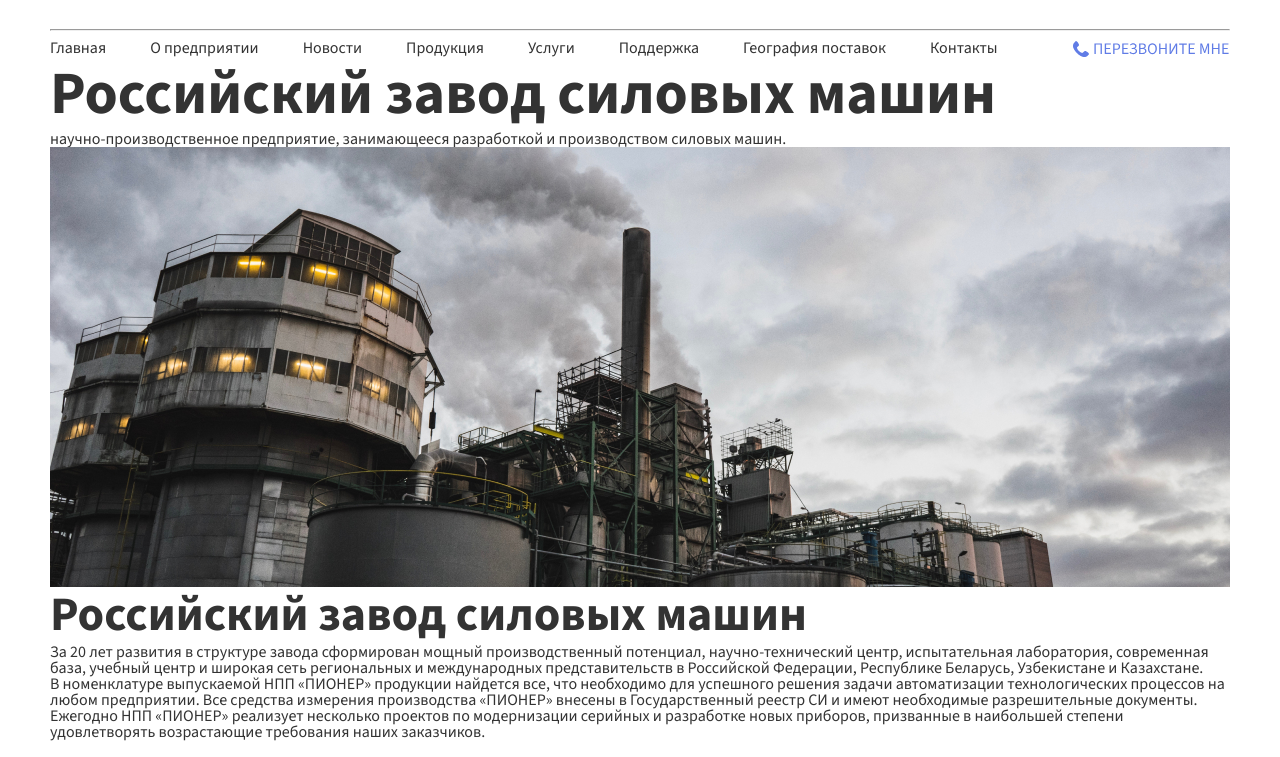
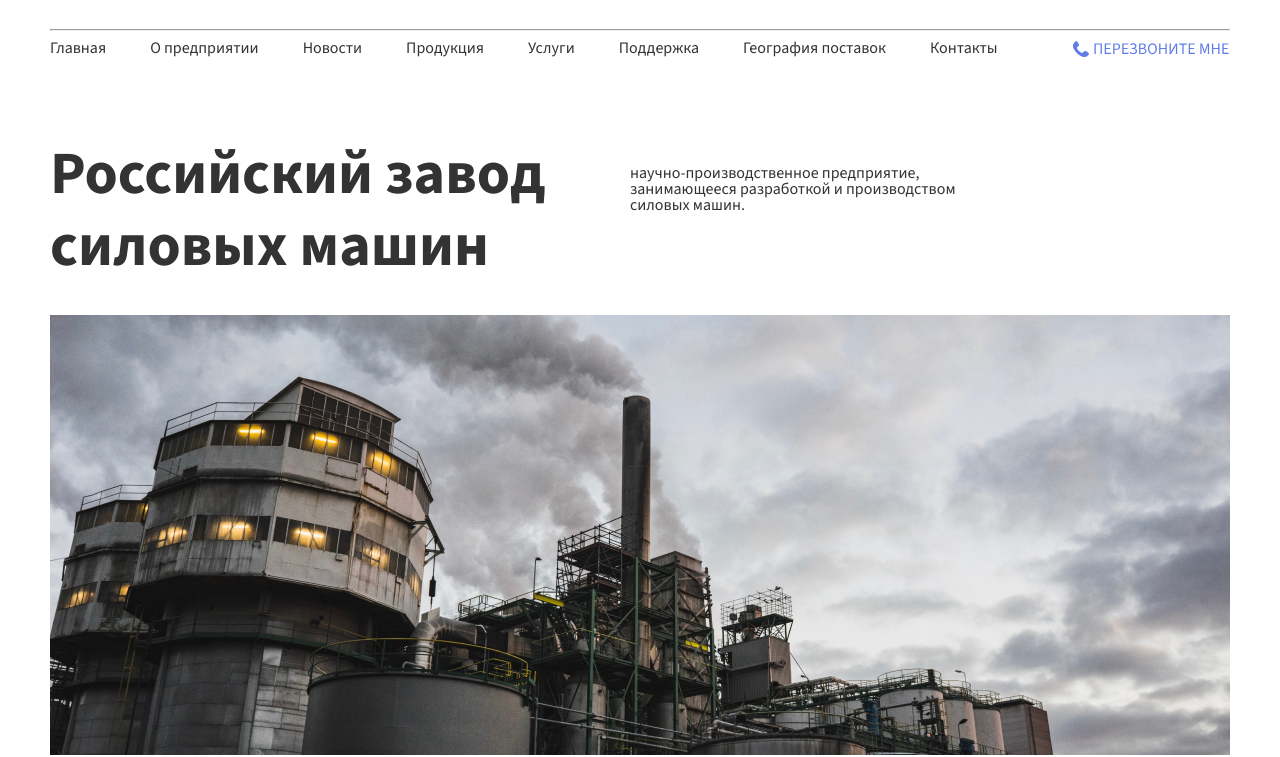
Before and after one commit to kamilories/verstka-pioner, a plain HTML site: page index.html in a window 1280 px wide. Shown: the part 48-805 px from the top of the page. Drawn offline with Linux system fonts and the light colour scheme.

Commit message:
закончена верстка блока hero

```diff
--- a/css/style.css
+++ b/css/style.css
@@ -118,12 +118,14 @@
     font-weight: 700;
     line-height: 72px;
     text-align: left;
+    max-width: 580px;
   }
   .second_title{
       font-size: 48px;
       font-weight: 700;
       line-height: 57.6px;
       text-align: left;
+      padding-bottom: 32px;
   }
   /* main text прописан в body */
   /* .main_text{
@@ -138,3 +140,23 @@
     text-align: right;
     color: #333333;
   }
+  .hero_main_text{
+    max-width: 379px;
+    padding-top: 26px;
+  }
+  .text_hero{
+    display: flex;
+    flex-wrap: wrap;
+    padding-bottom: 32px;
+  }
+  .hero,.about{
+    padding-top: 80px;
+  }
+  .about-texts{
+    display:flex;
+    flex-wrap: wrap;
+
+  }
+  .about-text{
+    max-width: 580px;
+  }
--- a/index.html
+++ b/index.html
@@ -83,25 +83,31 @@
     <main>
         <div class="wrapper">
             <section class="hero">
+                <div class="text_hero">
                     <h1 class="main_title">Российский завод силовых машин</h1>
-                <p>научно-производственное предприятие, занимающееся разработкой и производством силовых машин.</p>
-                <img src="img/hero-image.jpg" alt="" class="hero-iamge">
+                    <p class="hero_main_text">научно-производственное предприятие, занимающееся разработкой и производством силовых
+                        машин.</p>
+                </div>
+                <img src="img/hero-image.jpg" alt="Завод" class="hero-iamge">
             </section>
             <section class="about">
-                <h2 class="second_title">Российский завод силовых машин</h2>
-                <p>За 20 лет развития в структуре завода сформирован мощный производственный потенциал,
+                <h2 class="second_title">О предприятии</h2>
+                <div class="about-texts">
+                    <p class="about-text">За 20 лет развития в структуре завода сформирован мощный производственный потенциал,
                         научно-технический центр,
                         испытательная лаборатория, современная база, учебный центр и широкая сеть региональных и
                         международных
                         представительств в Российской Федерации, Республике Беларусь, Узбекистане и Казахстане.</p>
-                <p>В номенклатуре выпускаемой НПП «ПИОНЕР» продукции найдется все, что необходимо для успешного решения
+                    <p class="about-text">В номенклатуре выпускаемой НПП «ПИОНЕР» продукции найдется все, что необходимо для успешного
+                        решения
                         задачи
                         автоматизации технологических процессов на любом предприятии. Все средства измерения производства
                         «ПИОНЕР»
                         внесены в Государственный реестр СИ и имеют необходимые разрешительные документы.</p>
-                <p>Ежегодно НПП «ПИОНЕР» реализует несколько проектов по модернизации серийных и разработке новых
+                    <p class="about-text">Ежегодно НПП «ПИОНЕР» реализует несколько проектов по модернизации серийных и разработке новых
                         приборов,
                         призванные в наибольшей степени удовлетворять возрастающие требования наших заказчиков.</p>
+                </div>
                 </section>
             <section class="products">
 
```
Lines whose indentation alone changed are shown as unchanged.
